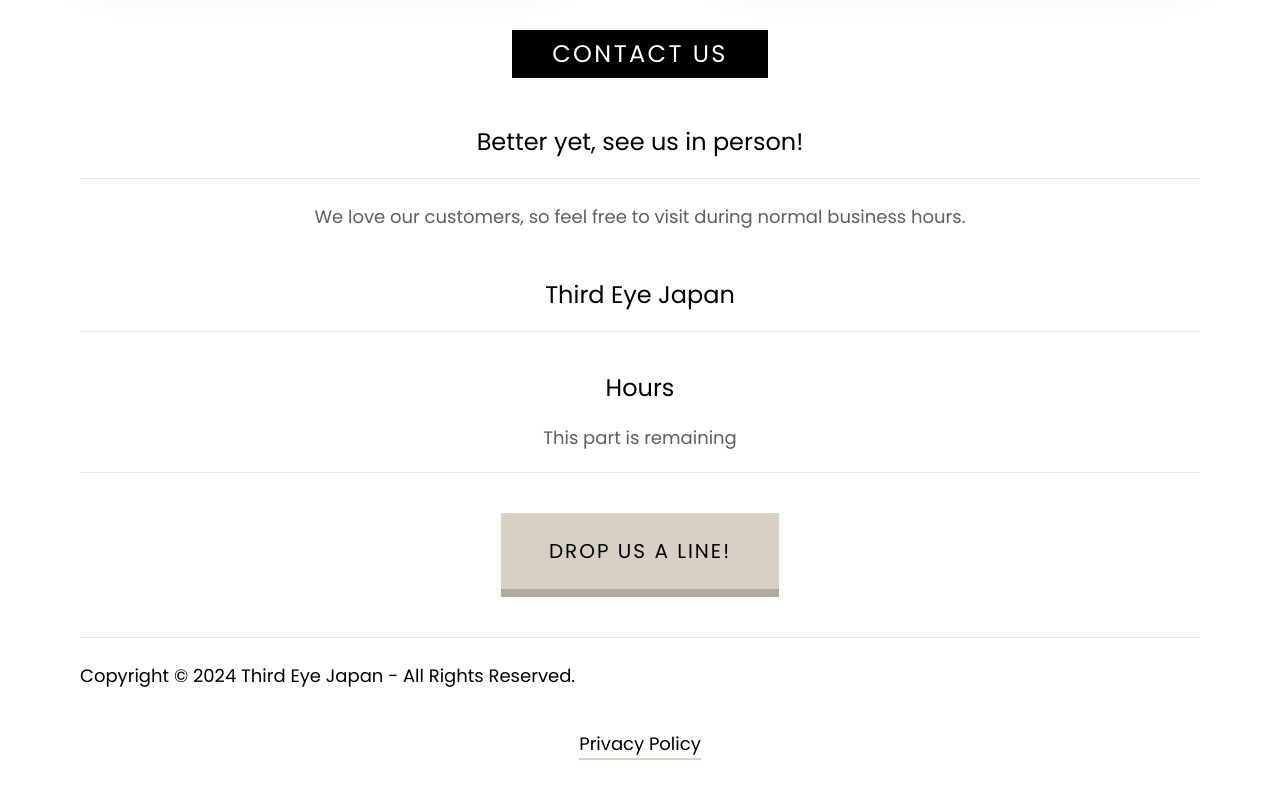
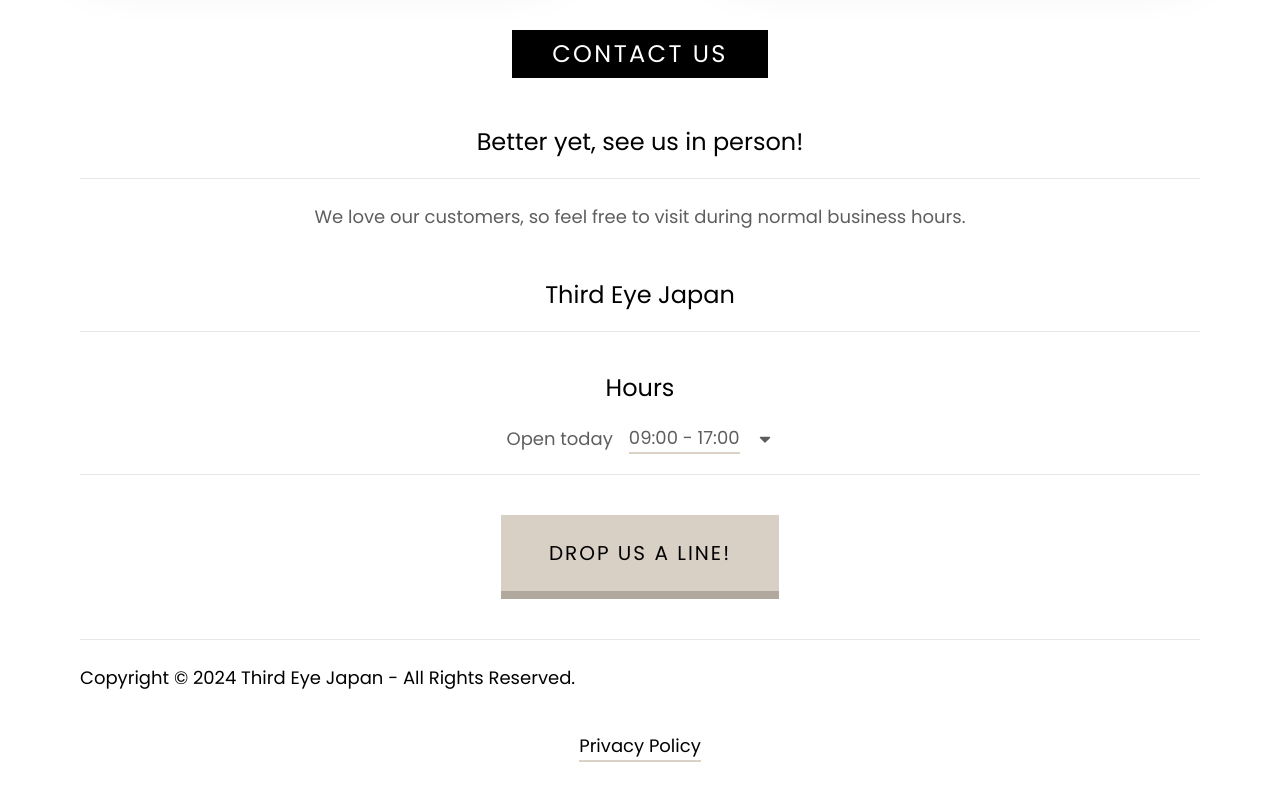
Before and after one commit to prabinbastakoti/thirdeyejapan, a React (Vite) app: page / in a window 1280 px wide. Shown: the part 7355-8155 px from the top of the page. Built offline with nearby package versions, Linux system fonts and the light colour scheme.

Commit message:
add today opening time

```diff
--- a/src/Component/Body/ContactUs.jsx
+++ b/src/Component/Body/ContactUs.jsx
@@ -1,6 +1,24 @@
+import { useState } from 'react';
 import HeadingTitle from '../HeadingTitle';
+import { FaCaretDown, FaCaretUp } from 'react-icons/fa';
 
 const ContactUs = () => {
+  const [openAll, setOpenAll] = useState(false);
+  const time = [
+    { day: 'Sun', duration: 'Closed' },
+    { day: 'Mon', duration: '09:00 - 17:00' },
+    { day: 'Tue', duration: '09:00 - 17:00' },
+    { day: 'Wed', duration: '09:00 - 17:00' },
+    { day: 'Thur', duration: '09:00 - 17:00' },
+    { day: 'Fri', duration: '09:00 - 17:00' },
+    { day: 'Sat', duration: 'Closed' },
+  ];
+  const today = new Date().getDay();
+
+  const showAllTimings = () => {
+    setOpenAll(!openAll);
+  };
+
   return (
     <>
       <div>
@@ -18,9 +36,55 @@
           </h1>
           <div className=" pb-5 border-b">
             <h1 className="text-2xl text-center mt-10 mb-5">Hours</h1>
-            <p className="text-lg text-center text-[#5e5e5e]">
-              This part is remaining
-            </p>
+            <div className="flex flex-row justify-center items-center text-lg text-[#5e5e5e] gap-4">
+              {!openAll ? (
+                <>
+                  <p>Open today</p>
+                  <p className="border-b-2 border-[#dad2c7]">
+                    {time[today].duration}
+                  </p>
+                  <FaCaretDown
+                    className="cursor-pointer"
+                    onClick={showAllTimings}
+                  />
+                </>
+              ) : (
+                <div className="flex flex-row gap-10">
+                  <div>
+                    {time.map((item, index) => {
+                      return (
+                        <div
+                          key={index}
+                          className={`${
+                            index === today ? 'font-semibold' : 'font-normals'
+                          }`}
+                        >
+                          <p>{item.day}</p>
+                        </div>
+                      );
+                    })}
+                  </div>
+                  <div>
+                    {time.map((item, index) => {
+                      return (
+                        <div
+                          key={index}
+                          className={`${
+                            index === today ? 'font-semibold' : 'font-normals'
+                          }`}
+                        >
+                          <p>{item.duration}</p>
+                        </div>
+                      );
+                    })}
+                  </div>
+                  <FaCaretUp
+                    className="cursor-pointer"
+                    onClick={showAllTimings}
+                  />
+                </div>
+              )}
+            </div>
           </div>
           <div className="flex flex-row justify-center mt-10 pb-10 border-b">
             <button className="bg-[#d8d0c5] px-12 py-6 text-xl font-medium tracking-widest border-b-8 border-[#b1a99e]">
```
